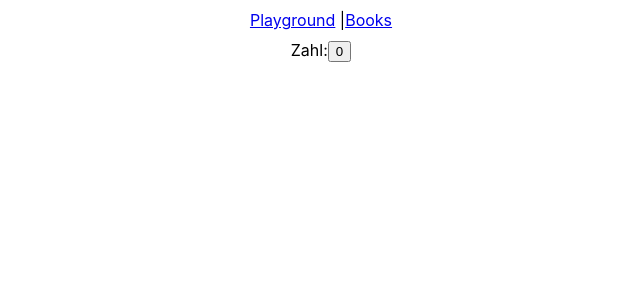
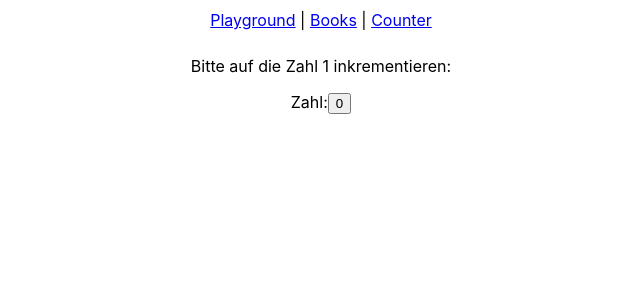
Before and after one commit to andrekovac/react-workshop-20221107, a React (Create React App) app: page /counter/1 in a window 1280 px wide. Shown: the top 300 px of the page, without its empty margins (319-959 px from the left). Built offline with nearby package versions, Linux system fonts and the light colour scheme.

Commit message:
add url parameter + useParams hook

```diff
--- a/src/App.tsx
+++ b/src/App.tsx
@@ -13,8 +13,11 @@ const App = () => {
     <div className="App">
       <nav>
         <div style={{ padding: 10 }}>
-          <Link to="/playground">Playground</Link> |
+          <Link to="/playground">Playground</Link>
+          {` | `}
           <Link to="/books">Books</Link>
+          {` | `}
+          <Link to="/counter">Counter</Link>
         </div>
       </nav>
 
@@ -29,7 +32,7 @@ const App = () => {
               onChangeIsbn={(newIsbn) => setIsbn(newIsbn)}
             />
           </Route>
-          <Route path="/counter">
+          <Route path="/counter/:nr">
             <Counter />
           </Route>
           <Route path="/playground">
--- a/src/components/Counter.tsx
+++ b/src/components/Counter.tsx
@@ -1,11 +1,18 @@
 import React from "react";
+import { useParams } from "react-router-dom";
 import { useCount } from "../context/count";
 
+type CounterParams = {
+  nr: string;
+};
+
 const Counter: React.FC = () => {
+  const { nr } = useParams<CounterParams>();
   const { count, increment } = useCount();
 
   return (
     <>
+      <p>Bitte auf die Zahl {nr} inkrementieren:</p>
       Zahl:
       <button onClick={increment}>{count}</button>
     </>
```
